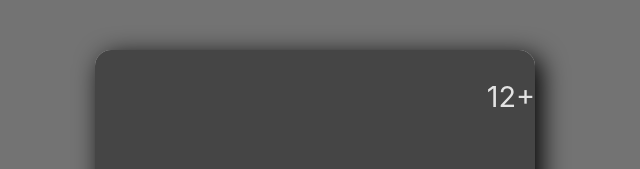
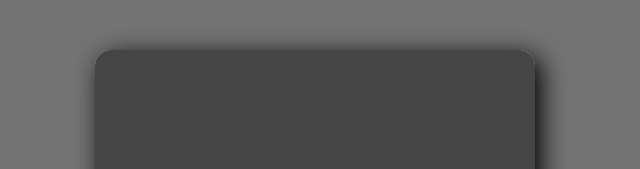
Before and after one commit to MMGGYY66/maths-magicians, a React (Create React App) app: page / in a window 1280 px wide. Shown: the top 169 px of the page, without its empty margins (325-965 px from the left). Built offline with nearby package versions, Linux system fonts and the light colour scheme.

Commit message:
Add functionality to AC button to clear all numbers and operations on screen

```diff
--- a/src/components/Calculator/Calculator.js
+++ b/src/components/Calculator/Calculator.js
@@ -8,6 +8,9 @@ import {
 } from './styled';
 
 export default function Calculator() {
+  const [topVal, setTopVal] = useState('');
+  const [operation, setOperation] = useState('');
+
   const [current, setCurrent] = useState('');
 
   const appendValue = (el) => {
@@ -16,28 +19,38 @@ export default function Calculator() {
     setCurrent(current + value);
   };
 
+  const handleAllClear = () => {
+    setCurrent('');
+    setTopVal('');
+    setOperation('');
+  };
+
   return (
     <Container>
       <Screen>
-        <TopValue>12+</TopValue>
+        <TopValue>
+          {topVal}
+          {' '}
+          {operation}
+        </TopValue>
         <BottomValue>{current}</BottomValue>
       </Screen>
-      <Button className="hove">AC</Button>
+      <Button className="hove" onClick={handleAllClear}>AC</Button>
       <Button className="hove">+/-</Button>
-      <Button className="hove">%</Button>
-      <Button className="oranges">÷</Button>
+      <Button className="hove" operation>%</Button>
+      <Button className="oranges" operation>÷</Button>
       <Button data="7" onClick={appendValue} className="hove">7</Button>
       <Button data="8" onClick={appendValue} className="hove">8</Button>
       <Button data="9" onClick={appendValue} className="hove">9</Button>
-      <Button className="oranges">X</Button>
+      <Button className="oranges" operation>X</Button>
       <Button data="4" onClick={appendValue} className="hove">4</Button>
       <Button data="5" onClick={appendValue} className="hove">5</Button>
       <Button data="6" onClick={appendValue} className="hove">6</Button>
-      <Button className="oranges">-</Button>
+      <Button className="oranges" operation>-</Button>
       <Button data="1" onClick={appendValue} className="hove">1</Button>
       <Button data="2" onClick={appendValue} className="hove">2</Button>
       <Button data="3" onClick={appendValue} className="hove">3</Button>
-      <Button className="oranges">+</Button>
+      <Button className="oranges" operation>+</Button>
       <Button data="0" onClick={appendValue} className="zero hove">0</Button>
       <Button data="." onClick={appendValue} className="hove">.</Button>
       <Button className="oranges">=</Button>
```
